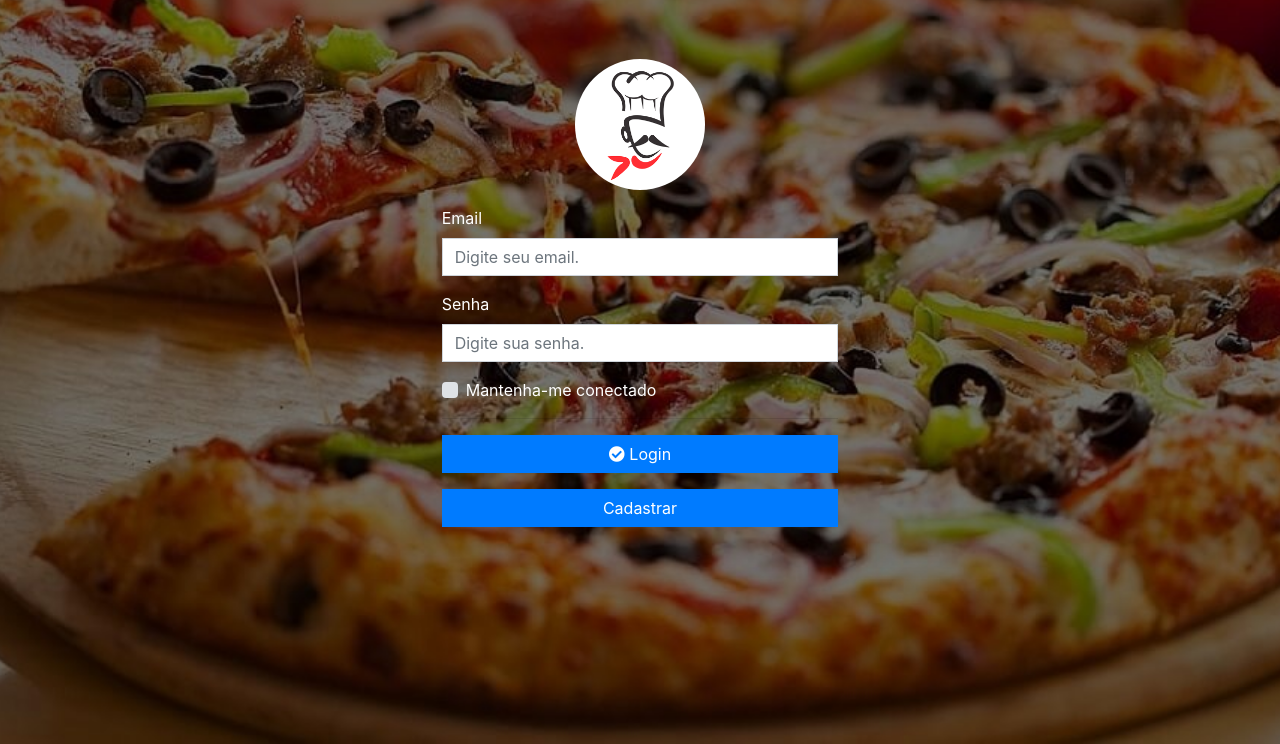
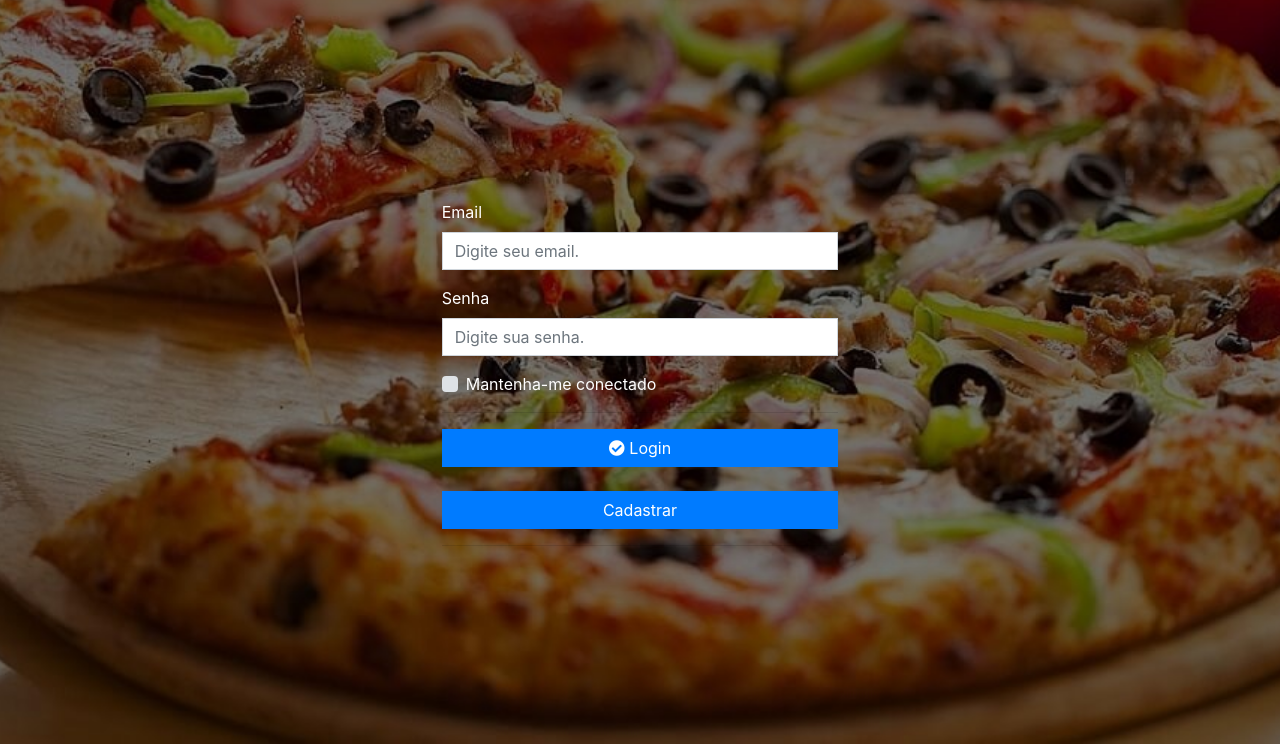
Before and after one commit to roberto103/pizzapp, a PHP site: page /login.php in a window 1280 px wide. Shown: the part 56-800 px from the top of the page. Run offline with PHP 8.4, Linux system fonts and the light colour scheme; some libraries are stand-ins or nearby versions.

Commit message:
Revert "Logo adicionada"
This reverts commit 59551f3326461220851b4d00e6cb3e682b0265a1.

```diff
--- a/css/style.css
+++ b/css/style.css
@@ -26,7 +26,7 @@ span{
 }
 
 #info{
-	margin-top: 9%;
+	margin-top: 20%;
 }
 
 #cads{
@@ -64,7 +64,7 @@ span{
 
 @media (max-width: 768px){
 	#info{
-		margin-top: 25%
+		margin-top: 90%
 	}
 	#cart{
 		margin-top: 20%;
--- a/index.php
+++ b/index.php
@@ -37,9 +37,6 @@
       <div class="row">
         <div class="col"></div>
         <div class="col-md-4" id="info">
-
-          <img src="img/logo.png" class="rounded-circle mx-auto d-block mb-5" width="40%">
-
           <center>
             <h6 style="color: white; text-shadow: 1px 1px 1px black;"><i class="fas fa-phone"></i> (81) 3634-1166 / (81) 9 9915-5568</h6>
             <h5 style="color: white; text-shadow: 1px 1px 1px black"><i class="fas fa-map-marker-alt"></i> Surubim - PE</h5>
--- a/login.php
+++ b/login.php
@@ -38,30 +38,24 @@
         <div class="col"></div>
         <div class="col-sm-4" id="info">
 
-          <img src="img/logo.png" class="rounded-circle mx-auto d-block mb-3" width="33%">
-
-        	<form method="post">
-
+        	<form action="" method="post">
     			  <div class="form-group">
-    			    <label for="email" style="color: white;">Email</label>
+    			    <label for="exampleInputEmail1" style="color: white;">Email</label>
     			    <input type="email" name="email" class="form-control" id="email" aria-describedby="emailHelp" placeholder="Digite seu email." style="border-radius: 0px;">
     			  </div>
-
     			  <div class="form-group">
-    			    <label for="senha" style="color: white;">Senha</label>
+    			    <label for="exampleInputPassword1" style="color: white;">Senha</label>
     			    <input type="password" name="senha" class="form-control" id="senha" placeholder="Digite sua senha." style="border-radius: 0px;">
     			  </div>
-
     			  <div class="custom-control custom-checkbox">
       				<input type="checkbox" class="custom-control-input" id="customCheck1">
      			 	  <label class="custom-control-label" for="customCheck1" style="color: white;">Mantenha-me conectado</label>
     			  </div>
-
     			  <hr class="mb-3">
-
-    			  <button id="btLogin" type="submit" class="btn btn-primary mb-3" style="width: 100%; border-radius: 0;"><i class="fas fa-check-circle"></i> Login</button>
-
-            <a href="cadastro.php" class="btn btn-primary mb-3" style="width: 100%; border-radius: 0;">Cadastrar</a>
+    			  <button id="btLogin" type="submit" class="btn btn-primary" style="width: 100%; border-radius: 0;"><i class="fas fa-check-circle"></i> Login</button>
+            <br> <br>
+            <a href="cadastro.php" class="btn btn-primary" style="width: 100%; border-radius: 0;">Cadastrar</a>
+    			  <hr class="mb-3">
     			</form>
 
         </div>
```
Also changed, not shown: img/logo.png (deleted).
